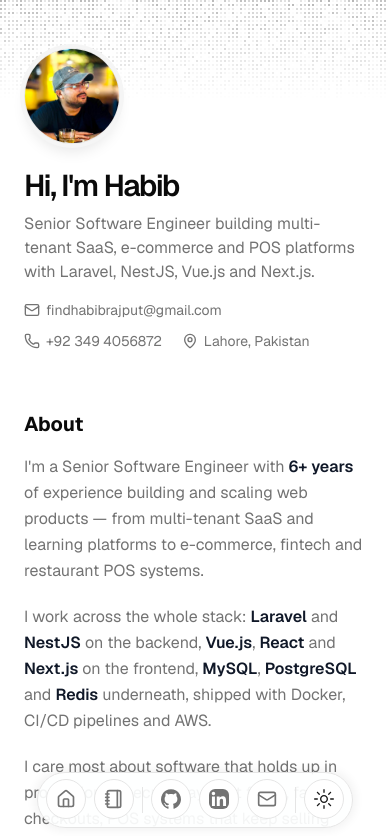
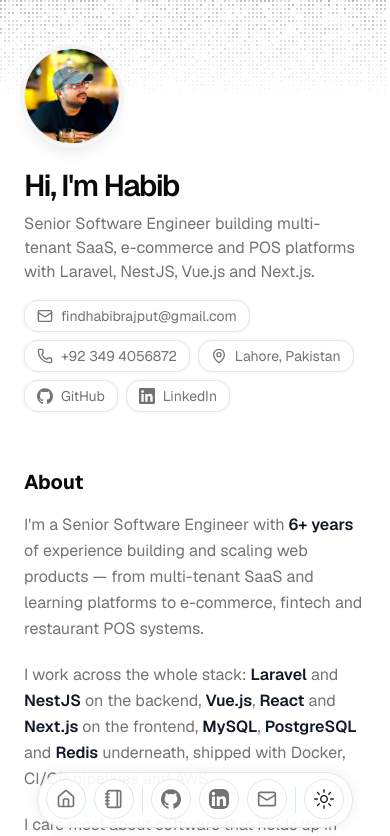
Before and after one commit to habibrajput/portfolio, a Next.js app: page / in a window 390 px wide. Shown: the top 836 px of the page. Built offline with nearby package versions, Linux system fonts and the light colour scheme.

Commit message:
feat(hero): show contact details as linked chips
Render email, phone, location, GitHub and LinkedIn as bordered
chips with icons, each linking to its destination.

```diff
--- a/src/app/page.tsx
+++ b/src/app/page.tsx
@@ -14,6 +14,14 @@
 import type { ReactNode } from "react";
 
 const BLUR_FADE_DELAY = 0.04;
+
+const CONTACT_LINKS = [
+  { label: DATA.contact.email, href: `mailto:${DATA.contact.email}`, icon: Mail, external: false },
+  { label: DATA.contact.telDisplay, href: `tel:${DATA.contact.tel}`, icon: Phone, external: false },
+  { label: DATA.location, href: DATA.locationLink, icon: MapPin, external: true },
+  { label: "GitHub", href: DATA.contact.social.GitHub.url, icon: DATA.contact.social.GitHub.icon, external: true },
+  { label: "LinkedIn", href: DATA.contact.social.LinkedIn.url, icon: DATA.contact.social.LinkedIn.icon, external: true },
+];
 
 function CertificationLink({ href, children }: { href?: string; children: ReactNode }) {
   const className = "flex items-center gap-x-3 justify-between group";
@@ -44,25 +52,19 @@
                 text={DATA.description}
               />
               <BlurFade delay={BLUR_FADE_DELAY * 2}>
-                <ul className="mt-2 flex flex-wrap gap-x-5 gap-y-2 text-sm text-muted-foreground">
-                  <li>
-                    <a href={`mailto:${DATA.contact.email}`} className="inline-flex items-center gap-1.5 hover:text-foreground transition-colors">
-                      <Mail className="size-4" aria-hidden />
-                      {DATA.contact.email}
-                    </a>
-                  </li>
-                  <li>
-                    <a href={`tel:${DATA.contact.tel}`} className="inline-flex items-center gap-1.5 hover:text-foreground transition-colors">
-                      <Phone className="size-4" aria-hidden />
-                      {DATA.contact.telDisplay}
-                    </a>
-                  </li>
-                  <li>
-                    <a href={DATA.locationLink} target="_blank" rel="noopener noreferrer" className="inline-flex items-center gap-1.5 hover:text-foreground transition-colors">
-                      <MapPin className="size-4" aria-hidden />
-                      {DATA.location}
-                    </a>
-                  </li>
+                <ul className="mt-2 flex flex-wrap gap-2">
+                  {CONTACT_LINKS.map(({ label, href, icon: Icon, external }) => (
+                    <li key={href}>
+                      <a
+                        href={href}
+                        {...(external && { target: "_blank", rel: "noopener noreferrer" })}
+                        className="inline-flex h-8 items-center gap-2 rounded-xl border border-border bg-background px-3 text-sm text-muted-foreground ring-2 ring-border/20 transition-colors hover:bg-muted hover:text-foreground focus-visible:outline-none focus-visible:ring-2 focus-visible:ring-ring"
+                      >
+                        <Icon className="size-4 shrink-0" aria-hidden />
+                        {label}
+                      </a>
+                    </li>
+                  ))}
                 </ul>
               </BlurFade>
             </div>
```
